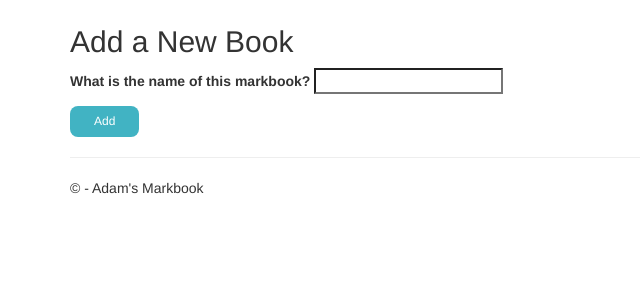
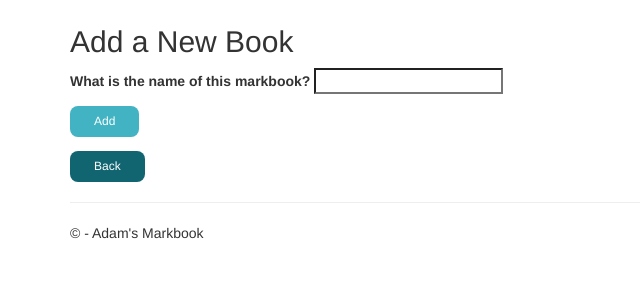
Before and after one commit to AdamZalzal/Markbook, a Django app: page /9/newbook in a window 1280 px wide. Shown: the part 65-365 px from the top of the page, without its empty margins (0-640 px from the left). Run offline with Django 3.2, Linux system fonts and the light colour scheme; a user stored in the database is signed in; some libraries are stand-ins or nearby versions.

Commit message:
Added back buttons

```diff
--- a/Markbook/settings.py
+++ b/Markbook/settings.py
@@ -26,7 +26,9 @@ SECRET_KEY = '179ad63d-f5ea-4781-95d9-8c8e982085fc'
 # SECURITY WARNING: don't run with debug turned on in production!
 DEBUG = True
 
-ALLOWED_HOSTS = ['adams-markbook.herokuapp.com']
+ALLOWED_HOSTS = ['adams-markbook.herokuapp.com',
+                 '127.0.0.1:8000',
+                 '127.0.0.1']
 
 
 # Application definition
--- a/app/templates/app/booklist.html
+++ b/app/templates/app/booklist.html
@@ -59,6 +59,9 @@
     <form action="/{{userid}}/newbook">
     <input type="submit" class="button2" value="Add Another Book" />
     </form>
+     <form action="/">
+    <input type="submit" class="button2" value="Back" />
+    </form>
 
 </body>
 {% endblock %}
--- a/app/templates/app/createaccount.html
+++ b/app/templates/app/createaccount.html
@@ -3,6 +3,8 @@
 {% block content %}
 <h2>Create a New Account</h2>
 
+<h3>Please avoid using passwords that are used for other accounts.</h3>
+<br>
 <body>
     {{error}}
     <form method="POST">
--- a/app/templates/app/newbook.html
+++ b/app/templates/app/newbook.html
@@ -18,6 +18,18 @@
     display: inline-block;
     font-size: 12px;
     }
+    .button2 {
+        background: #116571;
+
+    border-radius: 8px;
+    border: none;
+    color: white;
+    padding: 7px 24px;
+    text-align: center;
+    text-decoration: none;
+    display: inline-block;
+    font-size: 12px;
+    }
 </style>
 <h2>Add a New Book</h2>
 <body>
@@ -26,5 +38,8 @@
         {{form.as_p}}
         <button type="submit" class="button">Add</button>
     </form>
+ <form action="/">
+    <input type="submit" class="button2" value="Back" />
+    </form>
 </body>
 {% endblock %}
--- a/app/templates/app/viewbook.html
+++ b/app/templates/app/viewbook.html
@@ -48,5 +48,8 @@
     <form action="/{{userid}}/{{bookid}}/addcourse">
     <input type="submit"  class ="button2" value="Add New Course" />
     </form>
+<form action="/{{userid}}/booklist">
+    <input type="submit"  class ="button2" value="Back" />
+    </form>
 </body>
 {% endblock %}
--- a/app/views.py
+++ b/app/views.py
@@ -65,13 +65,13 @@ def newBook(request,userid):
             temp.user = User.objects.get( id = userid)
             temp.num_courses = 0
             temp.save()
-            print('here')
+
             return HttpResponseRedirect('/'+userid+'/booklist')
         return HttpResponseRedirect('/'+userid+'/newbook')
     else:
         assert isinstance(request, HttpRequest)
         form= BookForm()
-        print(request.method)
+
         return render(request, 'app/newbook.html',{'form':form})
 
 
@@ -83,7 +83,7 @@ def bookList(request,userid):
     thisUser = User.objects.get( id = userid)
     if userid != None:
         safe = Authentication(request.user.id, userid)
-        print(safe)
+
         if safe == False:
             return HttpResponseRedirect('/')
 
@@ -123,7 +123,7 @@ def addCourse(request,userid,bookid):
     else:
        assert isinstance(request, HttpRequest)
        form= CourseForm()
-       return render(request, 'app/newcourse.html',{'form':form})
+       return render(request, 'app/newcourse.html',{'form':form,'userid':userid,'bookid':bookid})
 
 @login_required(login_url='/login/')
 def viewGrades(request,userid,bookid,courseid):
@@ -134,9 +134,9 @@ def viewGrades(request,userid,bookid,courseid):
        thisCourse = Course.objects.get(id = courseid)
        form1 = CourseForm( request.POST, instance = thisCourse)
        form1.name = thisCourse.name
-       print('check')
+
+
        if form1.is_valid():
-           print('here')
            form1.save()
        else:
            print(form1.errors)
@@ -188,8 +188,6 @@ def viewGrades(request,userid,bookid,courseid):
            getRequired(thisCourse)
        form1 = CourseForm(instance = thisCourse)
        form= GradeFormSet(queryset = Item.objects.filter(course = thisCourse))
-       print('current')
-       print(thisCourse.current_mark)
        return render(request, 'app/viewcourse.html',{'form':form,
                                                      'bookid': bookid,
                                                      'userid': userid,
@@ -202,8 +200,6 @@ def updateMark(thisCourse):
     grades = Item.objects.filter(course = thisCourse)
     thisCourse.current_mark=0.0000
     weight_sum = 0.0
-    print('here')
-    print(len(grades))
 
     if len(grades)!=0:
         for grade in grades:
@@ -213,11 +209,9 @@ def updateMark(thisCourse):
                 grade.save()
                 weight_sum = weight_sum + grade.weight
                 thisCourse.save()
-        print(thisCourse.completion)
         if (weight_sum!=0.0):
             thisCourse.current_mark = thisCourse.current_mark/weight_sum
     thisCourse.save()
-    print(thisCourse.current_mark)
 
 def createAccount(request):
     if request.method == 'POST':
@@ -285,8 +279,6 @@ def deleteItem(request,userid,bookid,courseid,itemid):
     return HttpResponseRedirect('/' + userid + '/' + bookid + '/' + courseid + '/viewcourse')
 
 def Authentication(thisUser,id):
-    print(thisUser)
-    print(id)
     if int(thisUser) != int(id):
         return False
     else:
```
Also changed, not shown: app/templates/app/newcourse.html (+16 -0 lines), app/templates/app/viewcourse.html (+14 -1 lines), db.sqlite3.
